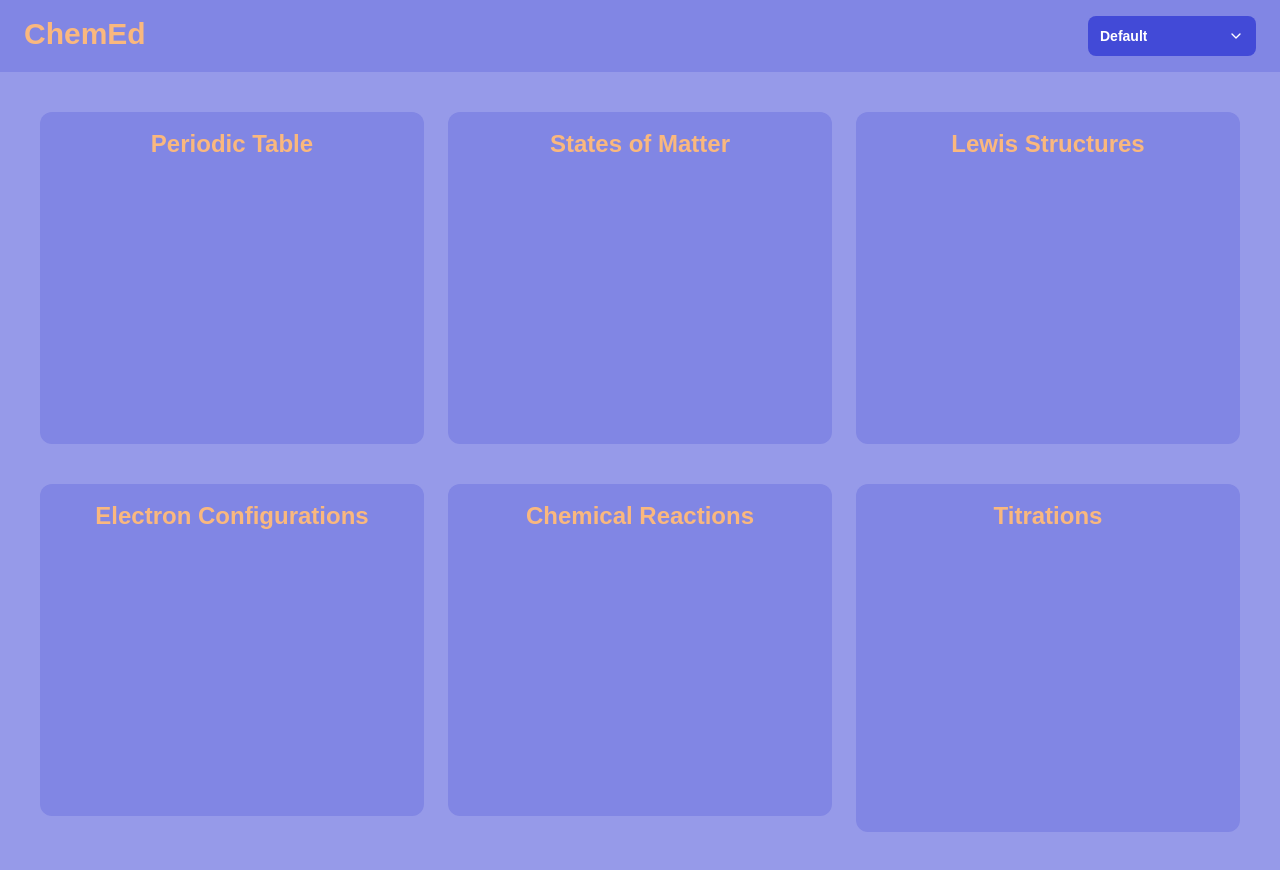
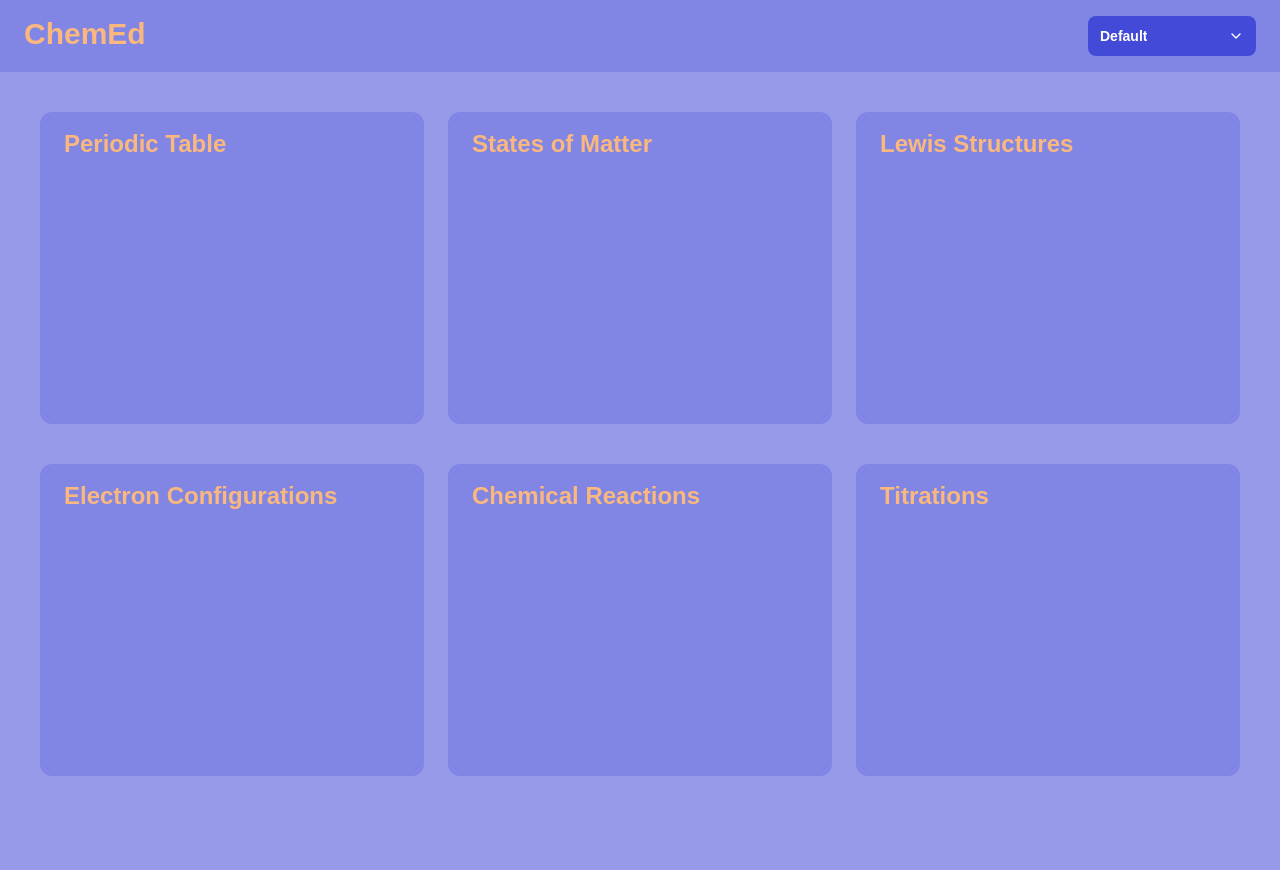
Before and after one commit to sethgonzales/ChemEd, a Next.js app: page / in a window 1280 px wide. After the commit the page ends 832 px from the top, so only its background shows below. Built offline with nearby package versions, Linux system fonts and the light colour scheme.

Commit message:
add routes/nav to simulation pages, update app theme

```diff
--- a/src/components/ui/card.tsx
+++ b/src/components/ui/card.tsx
@@ -1,13 +1,17 @@
 interface Props {
   title: string;
   img?: string;
+  onClick: () => void;
 }
 
-export default function Card({ item }: { item: Props }) {
-  const { title, img } = item;
+export default function Card(props: Props) {
+  const { title, img, onClick } = props;
   return (
-    <div className="flex flex-col overflow-hidden text-center px-6 py-4 bg-primary-500 text-secondary-500 rounded-xl hover:bg-primary-300 hover:text-text-primary cursor-pointer transform hover:scale-105 transition-transform duration-200">
+    <button
+      className="flex flex-col overflow-hidden text-center px-6 py-4 h-78 bg-primary-500 text-secondary-500 rounded-xl hover:bg-primary-300 hover:text-text-primary cursor-pointer transform hover:scale-105 transition-transform duration-200"
+      onClick={onClick}
+    >
       <h1 className="text-lg sm:text-2xl font-bold">{title}</h1>
-    </div>
+    </button>
   );
 }
--- a/src/components/ui/header.tsx
+++ b/src/components/ui/header.tsx
@@ -2,7 +2,7 @@ import { ThemeSelect } from '~/components/ui/theme-select';
 
 export default function Header() {
   return (
-    <header className="flex justify-between py-4 px-6 bg-primary-500 text-secondary-500">
+    <header className="flex justify-between py-4 px-6 bg-primary-500 text-secondary-500 sticky top-0 z-999">
       <h1 className="text-3xl font-bold">ChemEd</h1>
       <ThemeSelect />
     </header>
--- a/src/constants/index.ts
+++ b/src/constants/index.ts
@@ -2,25 +2,31 @@ export const SIMULATIONS = [
   {
     title: 'Periodic Table',
     img: '',
+    path: '/periodic-table',
   },
   {
     title: 'States of Matter',
     img: '',
+    path: '/states-of-matter',
   },
   {
     title: 'Lewis Structures',
     img: '',
+    path: '/lewis-structures',
   },
   {
     title: 'Electron Configurations',
     img: '',
+    path: '/electron-configurations',
   },
   {
     title: 'Chemical Reactions',
     img: '',
+    path: '/chemical-reactions',
   },
   {
     title: 'Titrations',
     img: '',
+    path: '/titrations',
   },
 ];
--- a/src/pages/_app.tsx
+++ b/src/pages/_app.tsx
@@ -10,7 +10,9 @@ export default function App({ Component, pageProps }: AppProps) {
     <ThemeProvider>
       <Suspense fallback={<Loading />}>
         <Header />
-        <Component {...pageProps} />
+        <div className="p-10 text-secondary-500">
+          <Component {...pageProps} />
+        </div>
       </Suspense>
     </ThemeProvider>
   );
--- /dev/null
+++ b/src/pages/chemical-reactions.tsx
@@ -0,0 +1,7 @@
+export default function ChemicalReactions() {
+  return (
+    <div className="">
+      <h1>Chemical Reactions</h1>
+    </div>
+  );
+}
--- /dev/null
+++ b/src/pages/electron-configurations.tsx
@@ -0,0 +1,7 @@
+export default function ElectronConfigurations() {
+  return (
+    <div className="">
+      <h1>Electron Configurations</h1>
+    </div>
+  );
+}
--- a/src/pages/index.tsx
+++ b/src/pages/index.tsx
@@ -1,12 +1,20 @@
+import { useRouter } from 'next/router';
 import Card from '~/components/ui/card';
 import { SIMULATIONS } from '~/constants';
 
 export default function Home() {
   const simulations = SIMULATIONS;
+  const router = useRouter();
+
   return (
-    <div className="grid grid-cols-2 sm:grid-cols-3 gap-6 h-screen p-10 bg-primary-400 text-secondary-500 space-y-4">
+    <div className="grid grid-cols-2 sm:grid-cols-3 gap-6 space-y-4">
       {simulations.map((simulation, index) => (
-        <Card key={index} item={simulation} />
+        <Card
+          key={index}
+          title={simulation.title}
+          img={simulation.img}
+          onClick={() => router.push(`/${simulation.path}`)}
+        />
       ))}
     </div>
   );
--- /dev/null
+++ b/src/pages/lewis-structures.tsx
@@ -0,0 +1,7 @@
+export default function LewisStructures() {
+  return (
+    <div className="">
+      <h1>Lewis Structures</h1>
+    </div>
+  );
+}
--- /dev/null
+++ b/src/pages/periodic-table.tsx
@@ -0,0 +1,7 @@
+export default function PeriodicTable() {
+  return (
+    <div className="">
+      <h1>PeriodicTable</h1>
+    </div>
+  );
+}
--- /dev/null
+++ b/src/pages/states-of-matter.tsx
@@ -0,0 +1,7 @@
+export default function StatesOfMatter() {
+  return (
+    <div className="">
+      <h1>States of Matter</h1>
+    </div>
+  );
+}
--- /dev/null
+++ b/src/pages/titrations.tsx
@@ -0,0 +1,7 @@
+export default function Titrations() {
+  return (
+    <div className="">
+      <h1>Titrations</h1>
+    </div>
+  );
+}
--- a/src/styles/globals.css
+++ b/src/styles/globals.css
@@ -53,7 +53,7 @@
 
 
 body {
-  background: var(--color-primary);
+  background: var(--color-primary-400);
   color: var(--color-text);
   font-family: Arial, Helvetica, sans-serif;
 }
```
